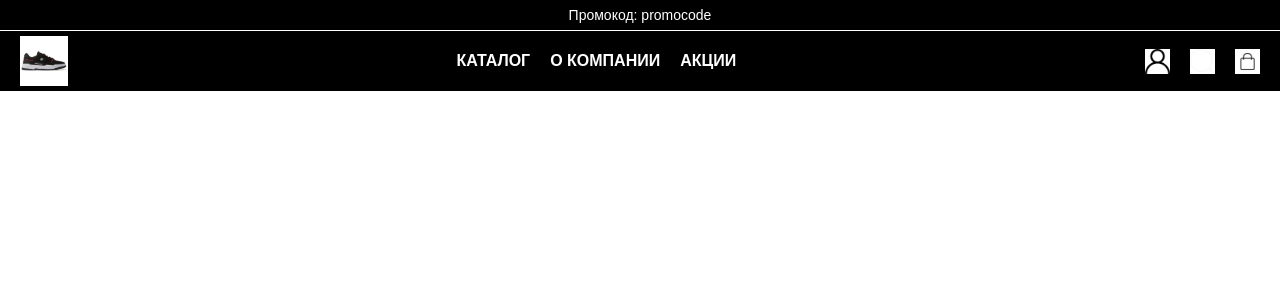
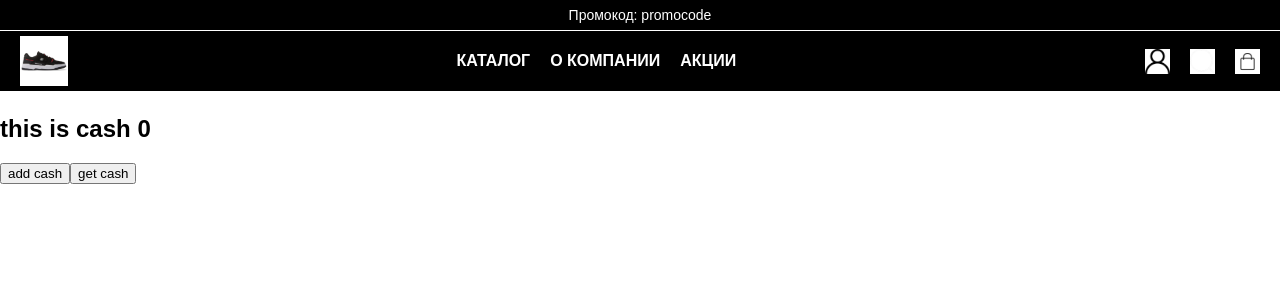
Before and after one commit to Vfilme/web-shop, a React app: page / in a window 1280 px wide. Shown: the top 300 px of the page. Built offline with nearby package versions, Linux system fonts and the light colour scheme; no server answers.

Commit message:
add customerReducer

```diff
--- a/package.json
+++ b/package.json
@@ -32,6 +32,9 @@
   },
   "dependencies": {
     "react": "^18.3.1",
-    "react-dom": "^18.3.1"
+    "react-dom": "^18.3.1",
+    "react-redux": "^9.1.2",
+    "redux": "^5.0.1",
+    "redux-devtools-extension": "^2.13.9"
   }
 }
--- a/src/App.jsx
+++ b/src/App.jsx
@@ -1,12 +1,27 @@
 import React, {useState} from 'react';
 import Header from './components/Header.jsx';
 import Products from './components/Products.jsx';
+import { Provider } from 'react';
+import { useDispatch, useSelector } from 'react-redux';
 
 export default function App() {
+  const cash = useSelector(state=>state.cash.cash);
+  const dispatch = useDispatch();
+  const addCash = cash => {
+    dispatch({type: "ADD_CASH", payload: cash})
+  }
+  const getCash = cash => {
+    dispatch({type: "GET_CASH", payload: cash})
+  }
     return (
       <>
         <Header />
         {/* <Products /> */}
+        <div>
+          <h2>{`this is cash ${cash}`}</h2>
+          <button onClick={()=>{addCash(Number(prompt()))}}>add cash</button>
+          <button onClick={()=>{getCash(Number(prompt()))}}>get cash</button>
+        </div>
       </>
     );
 }
--- a/src/index.js
+++ b/src/index.js
@@ -5,5 +5,11 @@ import ReactDOM from 'react-dom';
 import App from './App.jsx';
 import { createRoot } from 'react-dom/client';
 
+import { Provider } from 'react-redux';
+import { store } from './store';
 
-createRoot(document.getElementById('root')).render(<App />);
+createRoot(document.getElementById('root')).render(
+    <Provider store={store}>
+        <App />
+    </Provider>
+);
--- /dev/null
+++ b/src/store/cashReducer.js
@@ -0,0 +1,11 @@
+const defualtState = {
+ cash: 0
+}
+
+export const cashReducer = (state=defualtState, action)=>{
+    switch (action.type) {
+        case "ADD_CASH": return {...state, cash: state.cash + action.payload}
+        case "GET_CASH": return {...state, cash: state.cash - action.payload}
+        default: return state
+    }
+}
--- /dev/null
+++ b/src/store/customerReducer.js
@@ -0,0 +1,11 @@
+const defualtState = {
+    customers: []
+}
+
+export const customerReducer = (state=defualtState, action)=>{
+    switch (action.type) {
+        case "ADD_CASH": return {...state, cash: state.customers + action.payload}
+        case "ADD_GET": return {...state, cash: state.customers - action.payload}
+        default: return state
+    }
+}
--- /dev/null
+++ b/src/store/index.js
@@ -0,0 +1,10 @@
+import {createStore, combineReducers} from 'redux';
+import { cashReducer } from './cashReducer';
+import { customerReducer } from './customerReducer';
+import { composeWithDevTools } from 'redux-devtools-extension';
+
+const rootReducer = combineReducers({
+    cash: cashReducer,
+    customer: customerReducer
+});
+export const store = createStore(rootReducer, composeWithDevTools());
```
Also changed, not shown: 1 other file (tests, documents, lock files or other folders).
